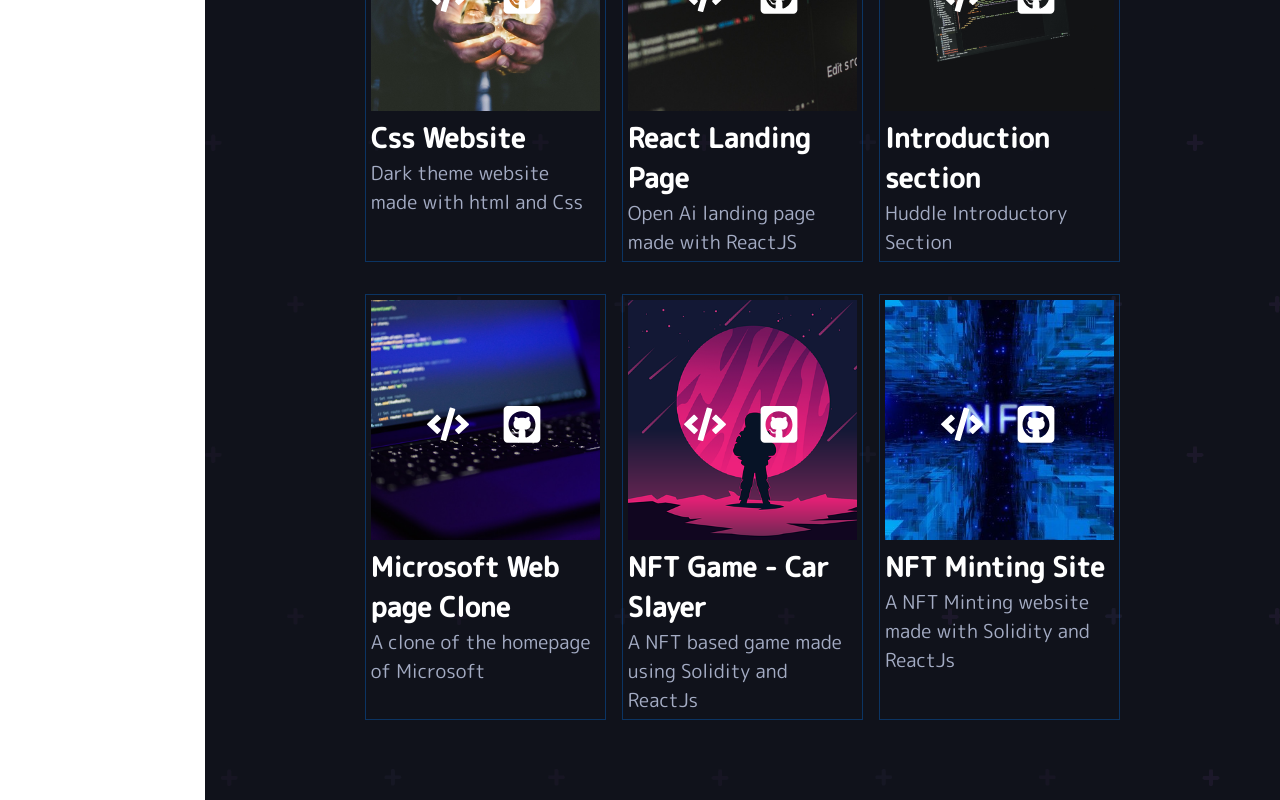
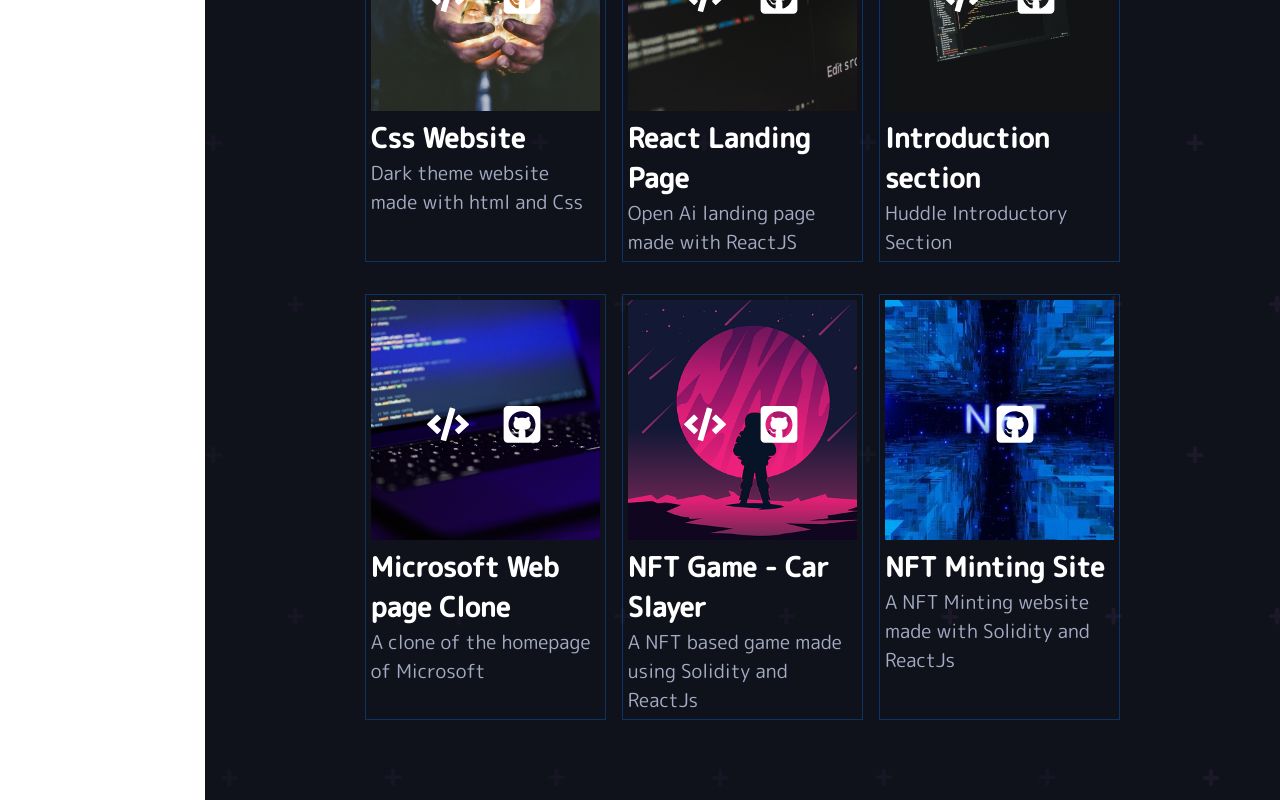
Before and after one commit to haroldcristopher/Harold_Portfolio, a React (Create React App) app: page /project in a window 1280 px wide. Shown: the part 992-1792 px from the top of the page. Built offline with nearby package versions, Linux system fonts and the light colour scheme.

Commit message:
removed the site link icon from nft minting project

```diff
--- a/src/components/AllProjects.js
+++ b/src/components/AllProjects.js
@@ -103,7 +103,7 @@
         category: 'Web3',
         link1: '',
         link2: 'https://github.com/nirban256/nft-minting',
-        icon1: <FaCode size={42} color='white' />,
+        icon1: '',
         icon2: <FaGithubSquare size={42} color='white' />,
         image: port9,
         title: 'NFT Minting Site',
```
